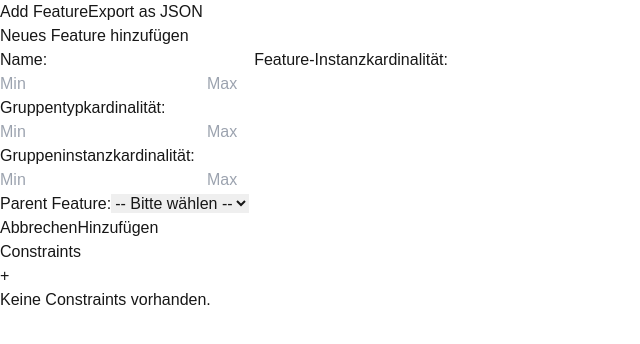
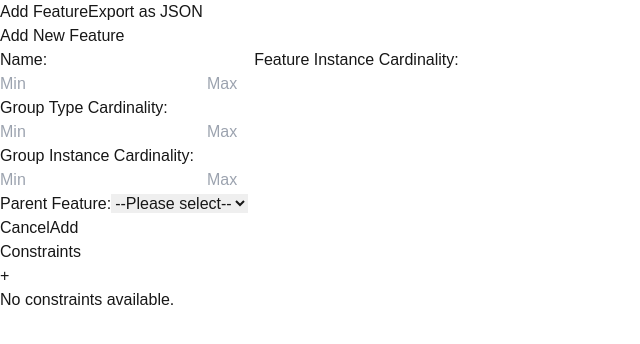
Before and after one commit to KIT-TVA/cfmtoolbox-webeditor, a Next.js app in the folder frontend/cfmtoolbox-webeditor/: page /editor in a window 1280 px wide. Both pictures are taken after a click on the button "Add Feature". Shown: the top 344 px of the page, without its empty margins (0-640 px from the left). Built offline with nearby package versions, Linux system fonts and the light colour scheme.

Commit message:
[Frontend] feature: added internationalization for all components with i18n

```diff
--- a/frontend/cfmtoolbox-webeditor/package.json
+++ b/frontend/cfmtoolbox-webeditor/package.json
@@ -10,15 +10,19 @@
   },
   "dependencies": {
     "@xyflow/react": "^12.6.4",
+    "i18next": "^25.3.2",
     "next": "^15.3.3",
     "react": "^19.0.0",
-    "react-dom": "^19.0.0"
+    "react-dom": "^19.0.0",
+    "react-i18next": "^15.6.0"
+
   },
   "devDependencies": {
     "@eslint/eslintrc": "^3",
     "@types/node": "^20",
     "@types/react": "^19",
     "@types/react-dom": "^19",
+    "@types/uuid": "^10.0.0",
     "eslint": "^9",
     "eslint-config-next": "15.1.8",
     "postcss": "^8",
--- a/frontend/cfmtoolbox-webeditor/src/app/components/AddConstraint.tsx
+++ b/frontend/cfmtoolbox-webeditor/src/app/components/AddConstraint.tsx
@@ -1,4 +1,5 @@
 import React from "react";
+import { useTranslation } from "react-i18next";
 
 interface ConstraintModalProps {
   isOpen: boolean;
@@ -67,18 +68,20 @@ const ConstraintModal: React.FC<ConstraintModalProps> = ({
   nodes,
   isEditMode = false,
 }) => {
+  const { t } = useTranslation();
+
   if (!isOpen) return null;
 
   return (
     <div className="fixed inset-0 bg-black bg-opacity-40 flex justify-center items-center z-50">
       <div className="bg-white p-6 rounded-lg shadow-lg w-full max-w-lg">
         <h3 className="text-xl font-semibold mb-4">
-          {isEditMode ? 'Constraint bearbeiten' : 'Constraint hinzufügen'}
+          {isEditMode ? t('constraint_modal.editTitle') : t('constraint_modal.addTitle')}
         </h3>
         <div className="grid grid-cols-2 gap-4 mb-4">
           {/* Feature 1 */}
           <div>
-            <label className="text-sm font-medium">Feature 1</label>
+            <label className="text-sm font-medium">{t('constraint_modal.feature1')}</label>
             <select
               value={feature1}
               onChange={(e) => {
@@ -87,23 +90,23 @@ const ConstraintModal: React.FC<ConstraintModalProps> = ({
               }}
               className="w-full border p-2 rounded"
             >
-              <option value="">Wählen...</option>
+              <option value="">{t('constraint_modal.select')}</option>
               {nodes.map(node => (
                 <option key={node.id} value={node.id}>{node.data.label}</option>
               ))}
             </select>
             {feature1Error && (
-              <p className="text-red-600 text-sm">Feature 1 ist ein Pflichtfeld.</p>
+              <p className="text-red-600 text-sm">{t('constraint_modal.feature1Error')}</p>
             )}
           </div>
 
           {/* Kardinalität 1 */}
           <div>
-            <label className="text-sm font-medium">Kardinalität</label>
+            <label className="text-sm font-medium">{t('constraint_modal.cardinality')}</label>
             <div className="flex gap-2">
               <input
                 type="text"
-                placeholder="Min"
+                placeholder={t('constraint_modal.min')}
                 value={card1Min}
                 onChange={e => {
                   if (/^\d*$/.test(e.target.value)) {
@@ -115,7 +118,7 @@ const ConstraintModal: React.FC<ConstraintModalProps> = ({
               />
               <input
                 type="text"
-                placeholder="Max"
+                placeholder={t('constraint_modal.max')}
                 value={card1Max}
                 onChange={e => {
                   if (/^\d*$/.test(e.target.value) || e.target.value === "*") {
@@ -127,26 +130,26 @@ const ConstraintModal: React.FC<ConstraintModalProps> = ({
               />
             </div>
             {(card1MinError || card1MaxError) && (
-              <p className="text-red-600 text-sm">Kardinalität für Feature 1 ist ein Pflichtfeld</p>
+              <p className="text-red-600 text-sm">{t('constraint_modal.cardinalityError')}</p>
             )}
           </div>
 
           {/* Beziehung */}
           <div className="col-span-2">
-            <label className="text-sm font-medium">Beziehung</label>
+            <label className="text-sm font-medium">{t('constraint_modal.relation')}</label>
             <select
               value={relation}
               onChange={e => setRelation(e.target.value)}
               className="w-full border p-2 rounded"
             >
-              <option value="requires">requires</option>
-              <option value="excludes">excludes</option>
+              <option value="requires">{t('constraint_modal.requires')}</option>
+              <option value="excludes">{t('constraint_modal.excludes')}</option>
             </select>
           </div>
 
           {/* Feature 2 */}
           <div>
-            <label className="text-sm font-medium">Feature 2</label>
+            <label className="text-sm font-medium">{t('constraint_modal.feature2')}</label>
             <select
               value={feature2}
               onChange={e => {
@@ -155,23 +158,23 @@ const ConstraintModal: React.FC<ConstraintModalProps> = ({
               }}
               className="w-full border p-2 rounded"
             >
-              <option value="">Wählen...</option>
+              <option value="">{t('constraint_modal.select')}</option>
               {nodes.map(node => (
                 <option key={node.id} value={node.id}>{node.data.label}</option>
               ))}
             </select>
             {feature2Error && (
-              <p className="text-red-600 text-sm">Feature 2 ist ein Pflichtfeld.</p>
+              <p className="text-red-600 text-sm">{t('constraint_modal.feature2Error')}</p>
             )}
           </div>
 
           {/* Kardinalität 2 */}
           <div>
-            <label className="text-sm font-medium">Kardinalität</label>
+            <label className="text-sm font-medium">{t('constraint_modal.cardinality')}</label>
             <div className="flex gap-2">
               <input
                 type="text"
-                placeholder="Min"
+                placeholder={t('constraint_modal.min')}
                 value={card2Min}
                 onChange={e => {
                   if (/^\d*$/.test(e.target.value)) {
@@ -183,7 +186,7 @@ const ConstraintModal: React.FC<ConstraintModalProps> = ({
               />
               <input
                 type="text"
-                placeholder="Max"
+                placeholder={t('constraint_modal.max')}
                 value={card2Max}
                 onChange={e => {
                   if (/^\d*$/.test(e.target.value) || e.target.value === "*") {
@@ -195,14 +198,16 @@ const ConstraintModal: React.FC<ConstraintModalProps> = ({
               />
             </div>
             {(card2MinError || card2MaxError) && (
-              <p className="text-red-600 text-sm">Kardinalität für Feature 2 ist ein Pflichtfeld</p>
+              <p className="text-red-600 text-sm">{t('constraint_modal.cardinalityError')}</p>
             )}
           </div>
         </div>
         <div className="flex justify-end gap-2">
-          <button onClick={onClose} className="px-4 py-2 bg-gray-300 rounded hover:bg-gray-400">Abbrechen</button>
+          <button onClick={onClose} className="px-4 py-2 bg-gray-300 rounded hover:bg-gray-400">
+            {t('constraint_modal.cancel')}
+          </button>
           <button onClick={onAddConstraint} className="px-4 py-2 bg-blue-600 text-white rounded hover:bg-blue-700">
-            {isEditMode ? 'Speichern' : 'Hinzufügen'}
+            {isEditMode ? t('constraint_modal.save') : t('constraint_modal.add')}
           </button>
         </div>
       </div>
--- a/frontend/cfmtoolbox-webeditor/src/app/components/AddFeature.tsx
+++ b/frontend/cfmtoolbox-webeditor/src/app/components/AddFeature.tsx
@@ -1,5 +1,6 @@
 import React from "react";
 import { BsFillTrashFill } from "react-icons/bs";
+import { useTranslation } from "react-i18next";
 
 interface AddFeatureModalProps {
   isOpen: boolean;
@@ -35,7 +36,6 @@ interface AddFeatureModalProps {
   featureInstanceMaxError?: boolean;
   setFeatureInstanceMaxError?: React.Dispatch<React.SetStateAction<boolean>>;
   onDeleteFeature?: () => void;
-
 }
 
 export default function AddFeatureModal({
@@ -73,20 +73,19 @@ export default function AddFeatureModal({
   setFeatureInstanceMaxError,
   onDeleteFeature
 }: AddFeatureModalProps) {
+  const { t } = useTranslation();
+
   if (!isOpen) return null;
-
-    if (selectedNode?.type === "root" && editMode) {
-        isRootNode = true;
-    }
+  if (selectedNode?.type === "root" && editMode) isRootNode = true;
 
   return (
     <div className="fixed inset-0 bg-black bg-opacity-50 flex justify-center items-center z-[9999]">
       <div className="bg-white p-6 rounded-xl w-96 shadow-lg z-[10000]">
         <h2 className="text-xl font-semibold mb-4">
-                    {editMode ? "Feature bearbeiten" : "Neues Feature hinzufügen"}
+          {editMode ? t("feature_modal.editTitle") : t("feature_modal.addTitle")}
         </h2>
 
-                <label className="block mb-2">Name:</label>
+        <label className="block mb-2">{t("feature_modal.name")}:</label>
         <input
           type="text"
           className={`w-full border rounded p-2 mb-4 ${nameError ? "border-red-500 mb-2" : "border-gray-300"}`}
@@ -97,18 +96,17 @@ export default function AddFeatureModal({
           }}
         />
         {nameError && (
-                    <p className="text-red-600 text-sm ">Name ist ein Pflichtfeld.</p>
+          <p className="text-red-600 text-sm">{t("feature_modal.nameRequired")}</p>
         )}
-
 
         {!isRootNode && (
           <>
-                        <label className="block mb-2">Feature-Instanzkardinalität:</label>
+            <label className="block mb-2">{t("feature_modal.featureInstanceCardinality")}:</label>
             <div className="flex gap-2 mb-4">
               <input
                 type="text"
                 className="w-1/2 border rounded p-2"
-                                placeholder="Min"
+                placeholder={t("feature_modal.min")}
                 value={featureInstanceCardinalityMin}
                 onChange={(e) => {
                   const value = e.target.value;
@@ -118,11 +116,10 @@ export default function AddFeatureModal({
                   if (featureInstanceMinError && setFeatureInstanceMinError) setFeatureInstanceMinError(false);
                 }}
               />
-
               <input
                 type="text"
                 className="w-1/2 border rounded p-2"
-                                placeholder="Max"
+                placeholder={t("feature_modal.max")}
                 value={featureInstanceCardinalityMax}
                 onChange={(e) => {
                   const value = e.target.value;
@@ -132,20 +129,19 @@ export default function AddFeatureModal({
                   if (featureInstanceMaxError && setFeatureInstanceMaxError) setFeatureInstanceMaxError(false);
                 }}
               />
-
             </div>
-
           </>
         )}
         {(featureInstanceMinError || featureInstanceMaxError) && (
-                    <p className="text-red-600 text-sm ">Feature-Instanzkardinalität ist ein Pflichtfeld.</p>
+          <p className="text-red-600 text-sm">{t("feature_modal.cardinalityRequired")}</p>
         )}
-                <label className="block mb-2">Gruppentypkardinalität:</label>
+
+        <label className="block mb-2">{t("feature_modal.groupTypeCardinality")}:</label>
         <div className="flex gap-2 mb-4">
           <input
             type="text"
             className="w-1/2 border rounded p-2"
-                        placeholder="Min"
+            placeholder={t("feature_modal.min")}
             value={groupTypeCardinalityMin}
             onChange={(e) => {
               const value = e.target.value;
@@ -157,7 +153,7 @@ export default function AddFeatureModal({
           <input
             type="text"
             className="w-1/2 border rounded p-2"
-                        placeholder="Max"
+            placeholder={t("feature_modal.max")}
             value={groupTypeCardinalityMax}
             onChange={(e) => {
               const value = e.target.value;
@@ -168,12 +164,12 @@ export default function AddFeatureModal({
           />
         </div>
 
-                <label className="block mb-2">Gruppeninstanzkardinalität:</label>
+        <label className="block mb-2">{t("feature_modal.groupInstanceCardinality")}:</label>
         <div className="flex gap-2 mb-4">
           <input
             type="text"
             className="w-1/2 border rounded p-2"
-                        placeholder="Min"
+            placeholder={t("feature_modal.min")}
             value={groupInstanceCardinalityMin}
             onChange={(e) => {
               const value = e.target.value;
@@ -185,7 +181,7 @@ export default function AddFeatureModal({
           <input
             type="text"
             className="w-1/2 border rounded p-2"
-                        placeholder="Max"
+            placeholder={t("feature_modal.max")}
             value={groupInstanceCardinalityMax}
             onChange={(e) => {
               const value = e.target.value;
@@ -195,21 +191,21 @@ export default function AddFeatureModal({
             }}
           />
         </div>
+
         {!isRootNode && (
           <>
-                        <label className="block mb-2">Parent Feature:</label>
+            <label className="block mb-2">{t("feature_modal.parentFeature")}:</label>
             <select
-                            className={`w-full border rounded p-2 mb-4 ${parentError ? "border-red-500 mb-2" : "border-gray-300"}"`}
+              className={`w-full border rounded p-2 mb-4 ${parentError ? "border-red-500 mb-2" : "border-gray-300"}`}
               value={parentId}
               onChange={(e) => {
                 setParentId(e.target.value);
                 if (parentError && setParentError) setParentError(false);
-
               }}
             >
-                            <option value="">-- Bitte wählen --</option>
+              <option value="">{t("feature_modal.select")}</option>
               {nodes
-                                .filter(node => !editMode || node.id !== selectedNode?.id)  // Filter raus, wenn editMode und node ist aktueller Node
+                .filter(node => !editMode || node.id !== selectedNode?.id)
                 .map(node => (
                   <option key={node.id} value={node.id}>
                     {node.data.label}
@@ -217,30 +213,26 @@ export default function AddFeatureModal({
                 ))}
             </select>
             {parentError && (
-                            <p className="text-red-600 text-sm ">Parent Feature ist ein Pflichtfeld.</p>
+              <p className="text-red-600 text-sm">{t("feature_modal.parentRequired")}</p>
             )}
           </>
         )}
 
-
         <div className="flex justify-between items-center mt-4">
           {editMode && (
-                        <button
-                            className="flex items-center text-red-600"
-                            onClick={onDeleteFeature}
-                        >
+            <button className="flex items-center text-red-600" onClick={onDeleteFeature}>
               <span className="mr-1"><BsFillTrashFill /></span>
             </button>
           )}
           <div className="flex gap-2 ml-auto">
             <button className="bg-gray-300 px-4 py-2 rounded" onClick={onClose}>
-                            Abbrechen
+              {t("feature_modal.cancel")}
             </button>
             <button
               className="bg-blue-600 text-white px-4 py-2 rounded"
               onClick={editMode ? onUpdateFeature : onAddFeature}
             >
-                            {editMode ? "Speichern" : "Hinzufügen"}
+              {editMode ? t("feature_modal.save") : t("feature_modal.add")}
             </button>
           </div>
         </div>
--- a/frontend/cfmtoolbox-webeditor/src/app/components/Constraints.tsx
+++ b/frontend/cfmtoolbox-webeditor/src/app/components/Constraints.tsx
@@ -1,6 +1,6 @@
 import React from "react";
-import { BsFillTrashFill, BsFillPencilFill  } from "react-icons/bs";
-
+import { BsFillTrashFill, BsFillPencilFill } from "react-icons/bs";
+import { useTranslation } from "react-i18next";
 
 interface Constraint {
   id: string;
@@ -28,20 +28,22 @@ export default function ConstraintList({
   onDelete,
   onAddClick,
 }: ConstraintListProps) {
+  const { t } = useTranslation();
+
   return (
     <div className="h-[20%] bg-gray-100 border-t border-gray-300 p-4 overflow-y-auto">
       <div className="flex items-center gap-2 mb-4">
-        <h2 className="text-lg font-semibold">Constraints</h2>
+        <h2 className="text-lg font-semibold">{t('constraints.title')}</h2>
         <button
           onClick={onAddClick}
           className="bg-blue-600 text-white rounded-full w-8 h-8 flex items-center justify-center hover:bg-blue-700"
-          title="Constraint hinzufügen"
+          title={t('constraints.add')}
         >
           +
         </button>
       </div>
       {constraints.length === 0 ? (
-        <p className="text-gray-500">Keine Constraints vorhanden.</p>
+        <p className="text-gray-500">{t('constraints.noConstraints')}</p>
       ) : (
         <ul className="space-y-2">
           {constraints.map((c) => (
@@ -53,7 +55,7 @@ export default function ConstraintList({
                 {nodes.find((node) => node.id === c.source)?.data.label}{" "}
                 {"<"}
                 {c.card1Min}...{c.card1Max}
-                {">"} <strong>{c.relation}</strong>{" "}
+                {">"} <strong>{t(`constraints.relation.${c.relation}`)}</strong>{" "}
                 {nodes.find((node) => node.id === c.target)?.data.label}{" "}
                 {"<"}
                 {c.card2Min}...{c.card2Max}
@@ -62,13 +64,13 @@ export default function ConstraintList({
               <div className="space-x-2 text-sm">
                 <button
                   onClick={() => onEdit(c.id)}
-                  className="text-blue-600 "
+                  className="text-blue-600"
                 >
                   <BsFillPencilFill />
                 </button>
                 <button
                   onClick={() => onDelete(c.id)}
-                  className="text-red-600 "
+                  className="text-red-600"
                 >
                   <BsFillTrashFill />
                 </button>
--- a/frontend/cfmtoolbox-webeditor/src/app/components/ExportFeatureModel.tsx
+++ b/frontend/cfmtoolbox-webeditor/src/app/components/ExportFeatureModel.tsx
@@ -34,7 +34,7 @@ export const exportFeatureModel = (
     intervals: [
       {
         lower: parseInt(min, 10),
-        upper: max === "*" ? "*" : parseInt(max, 10),
+        upper: max === "*" ? null : parseInt(max, 10), //unsicher hatten davor "*"
       },
     ],
   });
--- /dev/null
+++ b/frontend/cfmtoolbox-webeditor/src/app/locales/de/translation.json
@@ -0,0 +1,54 @@
+{
+  "feature_modal": {
+    "editTitle": "Feature bearbeiten",
+    "addTitle": "Neues Feature hinzufügen",
+    "name": "Name",
+    "nameRequired": "Name ist ein Pflichtfeld.",
+    "min": "Min",
+    "max": "Max",
+    "featureInstanceCardinality": "Feature-Instanzkardinalität",
+    "groupTypeCardinality": "Gruppentypkardinalität",
+    "groupInstanceCardinality": "Gruppeninstanzkardinalität",
+    "parentFeature": "Parent Feature",
+    "select": "--Bitte wählen--",
+    "parentRequired": "Parent Feature ist ein Pflichtfeld.",
+    "cancel": "Abbrechen",
+    "save": "Speichern",
+    "add": "Hinzufügen",
+    "cardinalityRequired": "Feature-Instanzkardinalität ist ein Pflichtfeld."
+  },
+  "constraint_modal": {
+    "editTitle": "Constraint bearbeiten",
+    "addTitle": "Constraint hinzufügen",
+    "feature1": "Feature 1",
+    "feature2": "Feature 2",
+    "select": "Wählen...",
+    "feature1Error": "Feature 1 ist ein Pflichtfeld.",
+    "feature2Error": "Feature 2 ist ein Pflichtfeld.",
+    "cardinality": "Kardinalität",
+    "min": "Min",
+    "max": "Max",
+    "cardinalityError": "Kardinalität ist ein Pflichtfeld.",
+    "relation": "Beziehung",
+    "requires": "requires",
+    "excludes": "excludes",
+    "cancel": "Abbrechen",
+    "save": "Speichern",
+    "add": "Hinzufügen"
+  },
+  "constraints": {
+    "title": "Constraints",
+    "add": "Constraint hinzufügen",
+    "noConstraints": "Keine Constraints vorhanden.",
+    "relation": {
+      "requires": "requires",
+      "excludes": "excludes"
+    }
+  },
+  "main": {
+    "addFeature": "Feature hinzufügen",
+    "exportJson": "Als JSON exportieren",
+    "createChild": "Kind erstellen",
+    "createSibling": "Geschwister erstellen"
+  }
+}
--- /dev/null
+++ b/frontend/cfmtoolbox-webeditor/src/app/locales/en/translation.json
@@ -0,0 +1,54 @@
+{
+  "feature_modal": {
+    "editTitle": "Edit Feature",
+    "addTitle": "Add New Feature",
+    "name": "Name",
+    "nameRequired": "Name is required.",
+    "min": "Min",
+    "max": "Max",
+    "featureInstanceCardinality": "Feature Instance Cardinality",
+    "groupTypeCardinality": "Group Type Cardinality",
+    "groupInstanceCardinality": "Group Instance Cardinality",
+    "parentFeature": "Parent Feature",
+    "parentRequired": "Parent Feature is required.",
+    "select": "--Please select--",
+    "cancel": "Cancel",
+    "save": "Save",
+    "add": "Add",
+    "cardinalityRequired": "Feature instance cardinality is required."
+  },
+  "constraint_modal": {
+    "editTitle": "Edit Constraint",
+    "addTitle": "Add Constraint",
+    "feature1": "Feature 1",
+    "feature2": "Feature 2",
+    "select": "Select...",
+    "feature1Error": "Feature 1 is required.",
+    "feature2Error": "Feature 2 is required.",
+    "cardinality": "Cardinality",
+    "min": "Min",
+    "max": "Max",
+    "cardinalityError": "Cardinality is required.",
+    "relation": "Relation",
+    "requires": "requires",
+    "excludes": "excludes",
+    "cancel": "Cancel",
+    "save": "Save",
+    "add": "Add"
+  },
+  "constraints": {
+    "title": "Constraints",
+    "add": "Add Constraint",
+    "noConstraints": "No constraints available.",
+    "relation": {
+      "requires": "requires",
+      "excludes": "excludes"
+    }
+  },
+  "main": {
+    "addFeature": "Add Feature",
+    "exportJson": "Export as JSON",
+    "createChild": "Create Child",
+    "createSibling": "Create Sibling"
+  }
+}
```
Also changed, not shown: frontend/cfmtoolbox-webeditor/src/app/feature-model-reactflow.tsx (+11 -8 lines), frontend/cfmtoolbox-webeditor/src/app/i18n.js (added, +25 -0 lines). Lines whose indentation alone changed are shown as unchanged.
